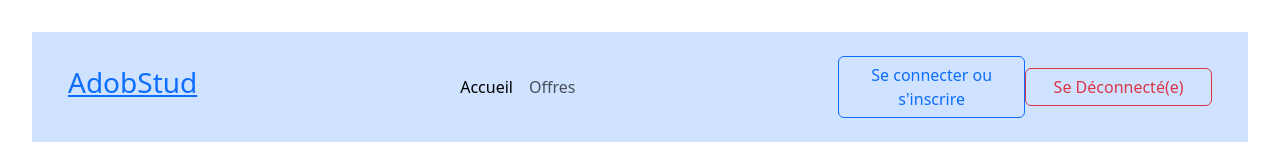
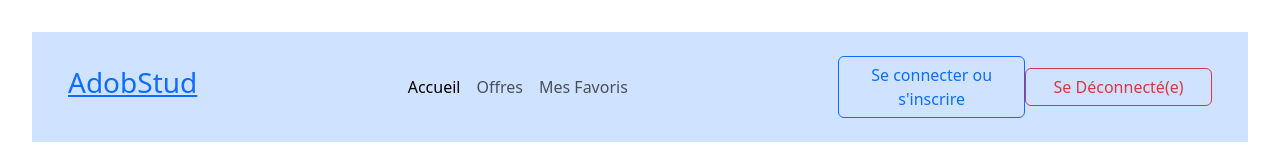
Before and after one commit to Doudou210/gestions-offres, a React (Vite) app in the folder frontend/: page / in a window 1280 px wide. Shown: the top 160 px of the page. Built offline with nearby package versions, Linux system fonts and the light colour scheme.

Commit message:
refactory header

```diff
--- a/frontend/src/components/navBars/Header.tsx
+++ b/frontend/src/components/navBars/Header.tsx
@@ -25,7 +25,7 @@ export default function Header() {
               <Link to={"/mes_offres"} className="nav-link" >Offres</Link>
             </li>
             <li className="nav-item">
-              {/* <Link to={"/mes_favoris"} className="nav-link"> Mes Favoris</Link> */}
+              <Link to={"/mes_favoris"} className="nav-link"> Mes Favoris</Link>
             </li>
             <hr />
           </ul>
```
